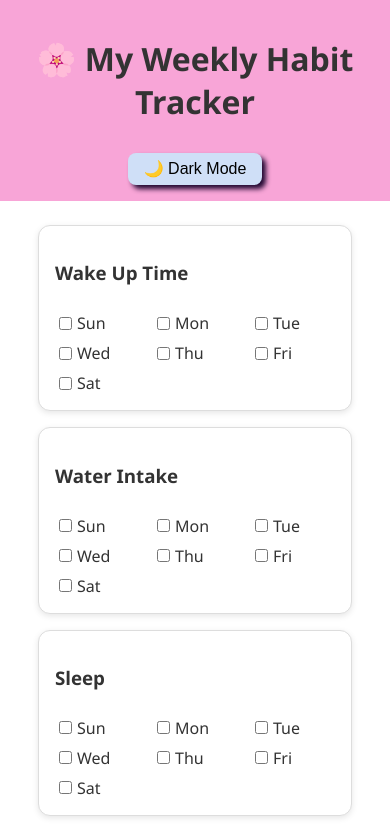
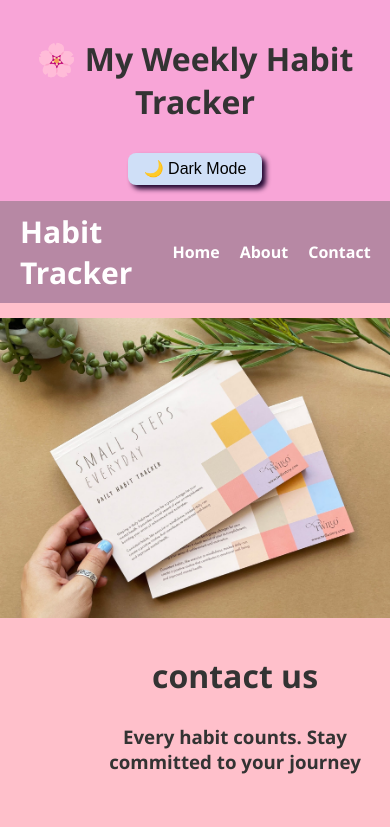
Before and after one commit to shwetap3000/my-habit-tracker, a React (Create React App) app: page /About in a window 390 px wide. Shown: the top 827 px of the page. Built offline with nearby package versions, Linux system fonts and the light colour scheme.

Commit message:
Fix:Added Responsive Navigation Bar.

```diff
--- a/package.json
+++ b/package.json
@@ -9,6 +9,7 @@
     "@testing-library/user-event": "^13.5.0",
     "react": "^19.1.1",
     "react-dom": "^19.1.1",
+    "react-router-dom": "^7.8.0",
     "react-scripts": "5.0.1",
     "web-vitals": "^2.1.4"
   },
--- a/src/App.js
+++ b/src/App.js
@@ -1,10 +1,12 @@
 import React, { useState } from 'react';
+import { BrowserRouter as Router, Routes, Route } from "react-router-dom";
 import TrackerCard from './components/TrackerCard';
 import Header from './components/Header';
 import TreeGrowth from './components/TreeGrowth';
 import './App.css';
 import './components/Footer'
 import Footer from './components/Footer';
+import Navbar from './components/Navbar';
 const habitList = [
   'Wake Up Time',
   'Water Intake',
@@ -43,9 +45,17 @@ function App() {
     return sum + Object.values(days).filter(Boolean).length;
   }, 0);
 
-  return (
-    <div className={`app-container ${darkMode ? 'dark' : ''}`}>
+  return(
+  <Router>
+      <div className={`app-container ${darkMode ? "dark" : ""}`}>
         <Header toggleDarkMode={toggleDarkMode} darkMode={darkMode} />
+        <Navbar />
+
+        <Routes>
+          {/* Home Page */}
+          <Route
+            path="/"
+            element={
               <div className="trackers">
                 {habitList.map((habit, idx) => (
                   <TrackerCard
@@ -55,11 +65,19 @@ function App() {
                     onCheck={(day) => handleCompletion(habit, day)}
                   />
                 ))}
+                <TreeGrowth completedCount={totalCompleted} />
               </div>
-      <TreeGrowth completedCount={totalCompleted} />
-      <Footer></Footer>
+            }
+          />
+
+
+          {/* Contact Page */}
+          <Route path="/Footer" element={<Footer.js />} />
+        </Routes>
+
+        <Footer />
       </div>
-
+    </Router>
   );
 }
 
--- a/src/components/Footer.js
+++ b/src/components/Footer.js
@@ -1,10 +1,11 @@
 import React from "react";
 import footerImage from './foot.jpg';
+import { Link } from "react-router-dom";
 import './Footer.css';
 
 export default function Footer() {
     return (
-        <div className="footer">
+        <div className="footer" id="contact">
             <div className="img-container">
                 <img className="image object-cover" src={footerImage} alt="Footer image" />
             </div>
--- /dev/null
+++ b/src/components/Navbar.css
@@ -0,0 +1,30 @@
+.navbar {
+  display: flex;
+  justify-content: space-between;
+  align-items: center;
+  background-color: #b788a4;
+  padding: 10px 20px;
+}
+
+.nav-logo {
+  font-size: 30px;
+  font-weight: bold;
+  color: white;
+}
+
+.nav-links {
+  list-style: none;
+  display: flex;
+  gap: 20px;
+  margin: 0;
+}
+
+.nav-links li a {
+  text-decoration: none;
+  color: white;
+  font-weight: 700;
+}
+
+.nav-links li a:hover {
+  text-decoration: underline;
+}
--- /dev/null
+++ b/src/components/Navbar.js
@@ -0,0 +1,18 @@
+import React from "react";
+import { Link } from "react-router-dom";
+import "./Navbar.css";
+
+const Navbar = () => {
+  return (
+    <nav className="navbar">
+      <div className="nav-logo">Habit Tracker</div>
+      <ul className="nav-links">
+        <li><Link to="/">Home</Link></li>
+        <li><Link to="/about">About</Link></li>
+        <li><Link to="/add-habit">Contact</Link></li>
+      </ul>
+    </nav>
+  );
+};
+
+export default Navbar;
```
Also changed, not shown: 1 other file (tests, documents, lock files or other folders). Lines whose indentation alone changed are shown as unchanged.
